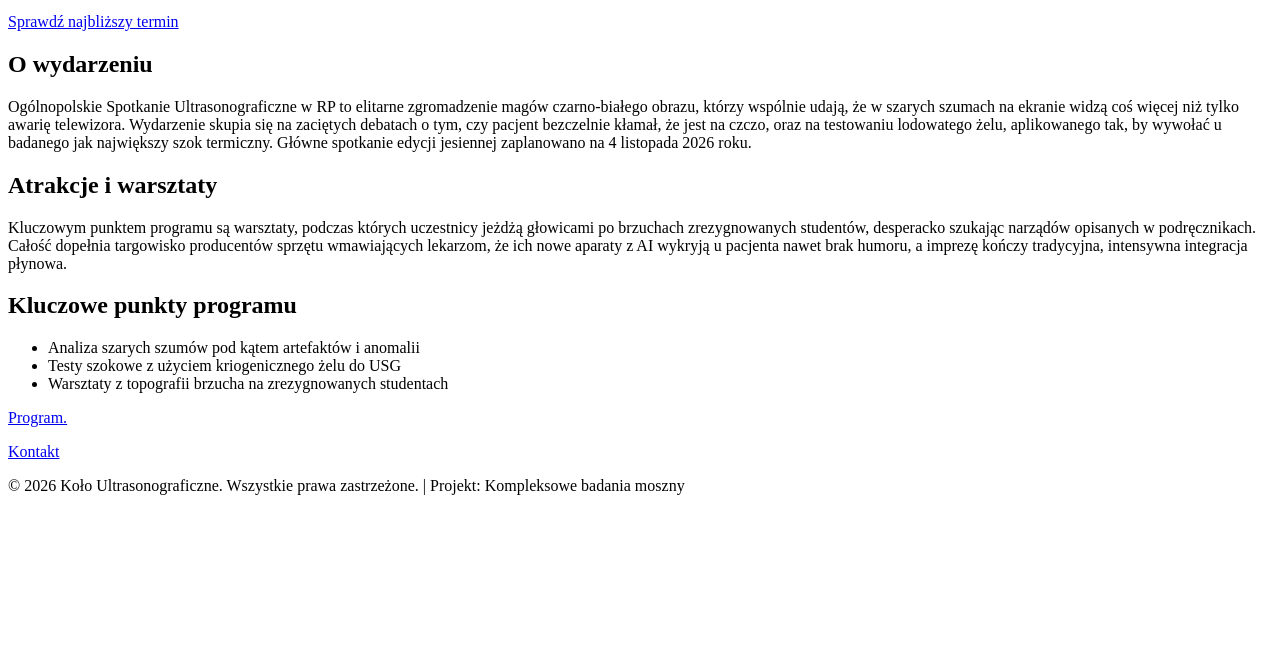
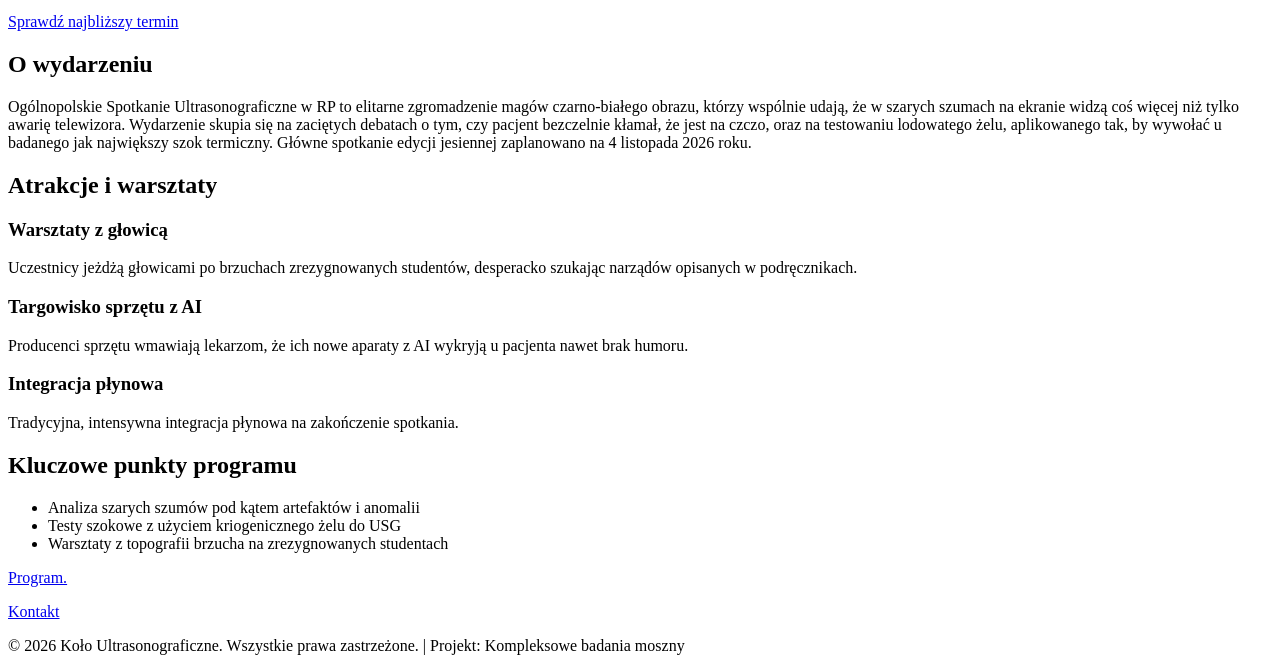
Before and after one commit to Phanesage/html-css-collab-patrik-olafik-depson, a plain HTML site: page index.html in a window 1280 px wide. Shown: the part 197-868 px from the top of the page. Before the commit the page ends 800 px from the top, so only its background shows below. Drawn offline with Linux system fonts and the light colour scheme.

Commit message:
kaparasa index moja wersja

```diff
--- a/index.html
+++ b/index.html
@@ -27,7 +27,21 @@
         <p>Ogólnopolskie Spotkanie Ultrasonograficzne w RP to elitarne zgromadzenie magów czarno-białego obrazu, którzy wspólnie udają, że w szarych szumach na ekranie widzą coś więcej niż tylko awarię telewizora. Wydarzenie skupia się na zaciętych debatach o tym, czy pacjent bezczelnie kłamał, że jest na czczo, oraz na testowaniu lodowatego żelu, aplikowanego tak, by wywołać u badanego jak największy szok termiczny. Główne spotkanie edycji jesiennej zaplanowano na <time datetime="2026-11-04">4 listopada 2026</time> roku.</p>
 
         <h2>Atrakcje i warsztaty</h2>
-        <p>Kluczowym punktem programu są warsztaty, podczas których uczestnicy jeżdżą głowicami po brzuchach zrezygnowanych studentów, desperacko szukając narządów opisanych w podręcznikach. Całość dopełnia targowisko producentów sprzętu wmawiających lekarzom, że ich nowe aparaty z AI wykryją u pacjenta nawet brak humoru, a imprezę kończy tradycyjna, intensywna integracja płynowa.</p>
+
+        <article>
+            <h3>Warsztaty z głowicą</h3>
+            <p>Uczestnicy jeżdżą głowicami po brzuchach zrezygnowanych studentów, desperacko szukając narządów opisanych w podręcznikach.</p>
+        </article>
+
+        <article>
+            <h3>Targowisko sprzętu z AI</h3>
+            <p>Producenci sprzętu wmawiają lekarzom, że ich nowe aparaty z AI wykryją u pacjenta nawet brak humoru.</p>
+        </article>
+
+        <article>
+            <h3>Integracja płynowa</h3>
+            <p>Tradycyjna, intensywna integracja płynowa na zakończenie spotkania.</p>
+        </article>
 
         <h2>Kluczowe punkty programu</h2>
         <ul>
```
